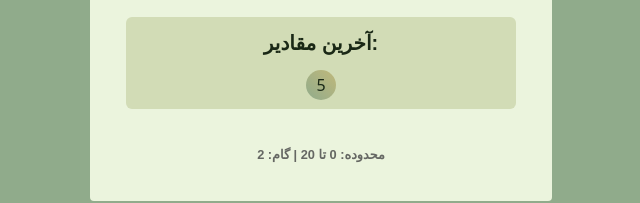
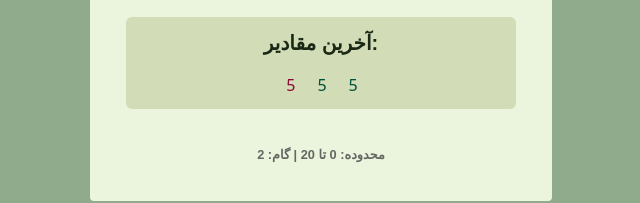
Before and after one commit to fatemehoseinii007/advanced-react-counter, a React (Vite) app: page / in a window 1280 px wide. Shown: the part 531-734 px from the top of the page, without its empty margins (319-959 px from the left). Built offline with nearby package versions, Linux system fonts and the light colour scheme.

Commit message:
complete counter with auto mode, random, and history

```diff
--- a/src/App.tsx
+++ b/src/App.tsx
@@ -11,7 +11,30 @@ import {
 const App: React.FC = () => {
   const [counter, setcounter] = useState<number>(5);
   const [isAuto, setIsAuto] = useState<boolean>(false);
+  const [history, setHistory] = useState<number[]>([5]);
 
+  const randomMutedColors = () => {
+    const mutedColors = [
+      "from-amber-200 to-amber-300 text-amber-900",
+      "from-rose-200 to-rose-300 text-rose-900",
+      "from-emerald-200 to-emerald-300 text-emerald-900",
+      "from-sky-200 to-sky-300 text-sky-900",
+      "from-violet-200 to-violet-300 text-violet-900",
+    ];
+    return mutedColors[Math.floor(Math.random() * mutedColors.length)];
+  };
+
+  const historyElements = history.map((value, index) => {
+    const colorClass = randomMutedColors();
+    return (
+      <span
+        key={index}
+        className={`inline justify-center items-center rounded-full ml-0.5 py-1 px-2.5 ${colorClass}`}
+      >
+        {value}
+      </span>
+    );
+  });
 
   function increment(): void {
     setcounter((prev) => Math.min(20, prev + 1));
@@ -25,26 +48,33 @@ const App: React.FC = () => {
     setcounter(5);
   }
 
-  function randomNumber(): void{
+  function randomNumber(): void {
     setcounter(Math.floor(Math.random() * 21));
   }
 
-  function toggleAuto(){
+  function toggleAuto() {
     setIsAuto(!isAuto);
   }
 
   useEffect(() => {
     if (!isAuto) return;
+    const timer = setInterval(() => {
+      setcounter((prev) => {
+        if (prev == 20) {
+          setIsAuto(false);
+          return 20;
+        }
+        return prev + 1;
+      });
+    }, 1000);
+    return () => clearInterval(timer);
+  }, [isAuto]);
 
-    const timer = setInterval(() => {
-      setcounter(prev => Math.min(20, prev + 1))
-    }, 1000)
-
-    return() => clearInterval(timer)
-  }, [isAuto])
+  useEffect(() => {
+    setHistory((prev) => [...prev, counter].slice(-5));
+  }, [counter]);
 
   return (
-    <>
     <div className="min-h-screen flex justify-center items-center bg-background">
       <div className="h-auto p-9 rounded-sm bg-card shadow-shadow-[0_20px_25px_-5px_rgba(0,0,0,0.1)]">
         <div>
@@ -59,31 +89,43 @@ const App: React.FC = () => {
               onClick={decrement}
               className="rounded-full p-5 bg-first-button"
             >
-                <MinusIcon className="w-10 h-10"></MinusIcon>
+              <MinusIcon className="w-10 h-10" />
             </button>
             <button
               onClick={reset}
               className="bg-second-button rounded-full py-6 px-8"
             >
-                <ArrowPathIcon className="inline w-7 h-7"></ArrowPathIcon>
+              <ArrowPathIcon className="inline w-7 h-7" />
               <span className="vazirmatn text-xl ml-1.5">ریست</span>
             </button>
             <button
               onClick={increment}
-                className="bg-third-button rounded-full p-5 "
+              className="bg-third-button rounded-full p-5"
             >
-                <PlusIcon className=" w-10 h-10 "/>
+              <PlusIcon className="w-10 h-10" />
             </button>
           </div>
 
           <div className="flex justify-between items-center mt-16">
-              <button onClick={toggleAuto} className="bg-gradient-to-tr from-gridient-start to-gridient-end rounded-md p-5 flex justify-center items-center">
-                {!isAuto? <PlayIcon className="w-6 h-6 mr-1"/> : <StopIcon className="w-6 h-6 mr-1"/>}
-                <span className="vazirmatn text-xl">{isAuto? "توقف" :"شروع خودکار"}</span>
+            <button
+              onClick={toggleAuto}
+              className="bg-gradient-to-tr from-gridient-start to-gridient-end rounded-md p-5 flex justify-center items-center"
+            >
+              {!isAuto ? (
+                <PlayIcon className="w-6 h-6 mr-1" />
+              ) : (
+                <StopIcon className="w-6 h-6 mr-1" />
+              )}
+              <span className="vazirmatn text-xl">
+                {isAuto ? "توقف" : "شروع خودکار"}
+              </span>
             </button>
-              <button onClick={randomNumber} className="flex justify-center items-center bg-gradient-to-tr from-gridient-end to-gridient-start rounded-md py-5 px-7">
-                <CursorArrowRippleIcon className="w-6 h-6 mr-1"/>
-                <span  className="vazirmatn text-xl">عدد تصادفی</span>
+            <button
+              onClick={randomNumber}
+              className="flex justify-center items-center bg-gradient-to-tr from-gridient-end to-gridient-start rounded-md py-5 px-7"
+            >
+              <CursorArrowRippleIcon className="w-6 h-6 mr-1" />
+              <span className="vazirmatn text-xl">عدد تصادفی</span>
             </button>
           </div>
 
@@ -91,11 +133,7 @@ const App: React.FC = () => {
             <p className="text-center mb-4 vazirmatn text-xl text-primary-text">
               آخرین مقادیر:
             </p>
-              <div className="text-center">
-                <p className=" justify-center inline rounded-full py-1 px-2.5 bg-gradient-to-tr from-gridient-tag-start to-gridient-tag-end text-primary-text">
-                  5
-                </p>
-              </div>
+            <div className="text-center">{historyElements}</div>
           </div>
 
           <div className="text-center mt-8">
@@ -106,7 +144,7 @@ const App: React.FC = () => {
         </div>
       </div>
     </div>
-    </>
   );
 };
+
 export default App;
```
Lines whose indentation alone changed are shown as unchanged.
